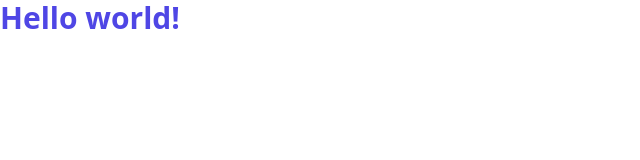
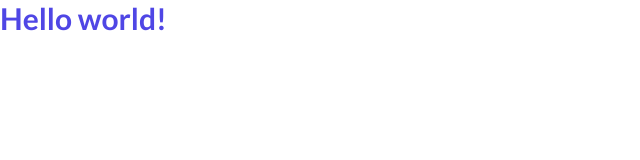
Before and after one commit to mdsbarbieri/landing-page, a Next.js app: page / in a window 1280 px wide. Shown: the top 160 px of the page, without its empty margins (0-640 px from the left). Built offline with nearby package versions, Linux system fonts and the light colour scheme.

Commit message:
chore: Add font family configuration

```diff
--- /dev/null
+++ b/src/pages/_document.tsx
@@ -0,0 +1,21 @@
+import Document, { Html, Head, Main, NextScript } from 'next/document';
+
+class MyDocument extends Document {
+  render() {
+    return (
+      <Html>
+        <Head>
+          <link rel="preconnect" href="https://fonts.googleapis.com" />
+          <link rel="preconnect" href="https://fonts.gstatic.com" crossOrigin="" />
+          <link href="https://fonts.googleapis.com/css2?family=Lato:wght@300;400;700&display=swap" rel="stylesheet" />
+        </Head>
+        <body>
+          <Main />
+          <NextScript />
+        </body>
+      </Html>
+    );
+  }
+}
+
+export default MyDocument;
--- a/tailwind.config.js
+++ b/tailwind.config.js
@@ -1,6 +1,9 @@
 module.exports = {
   content: ['./src/**/*.{js,ts,jsx,tsx}'],
   theme: {
+    fontFamily: {
+      sans: ['Lato', 'sans-serif'],
+    },
     extend: {},
   },
   plugins: [],
```
Also changed, not shown: src/pages/index.tsx (+4 -8 lines).
